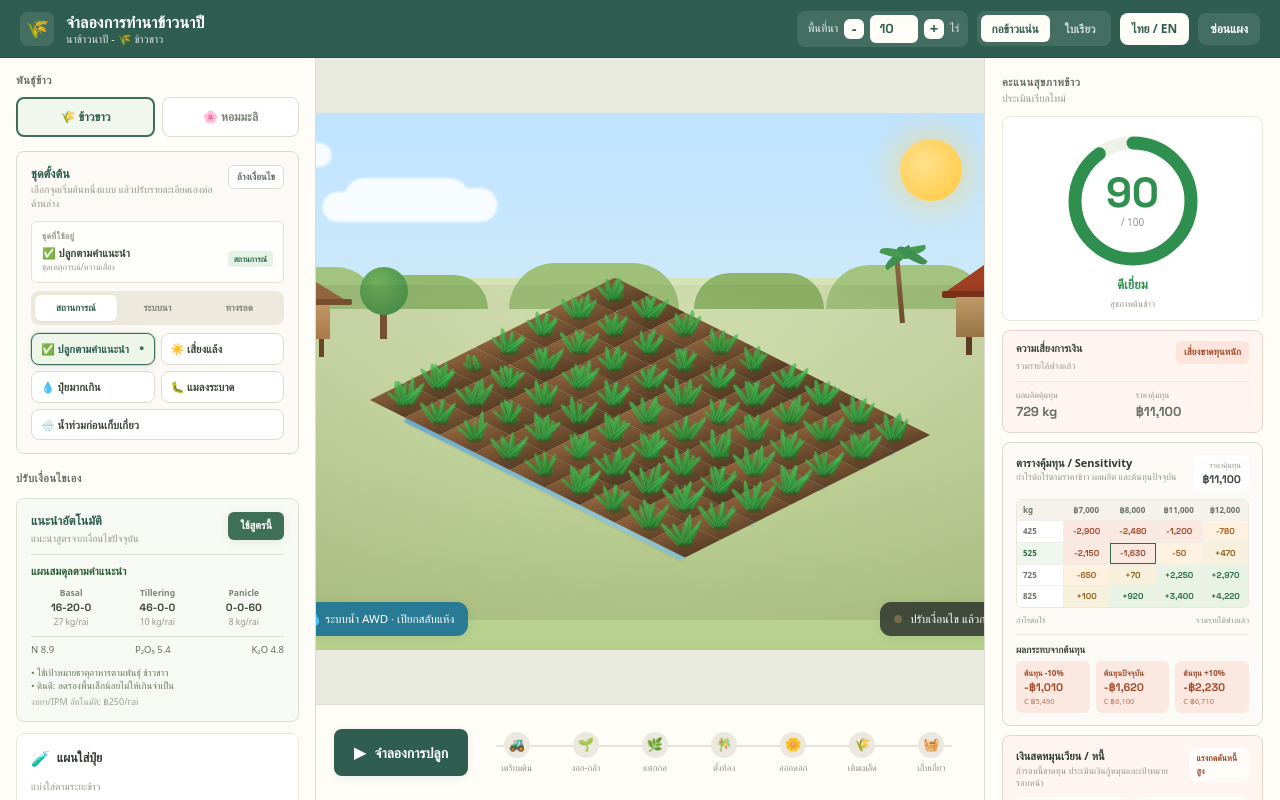
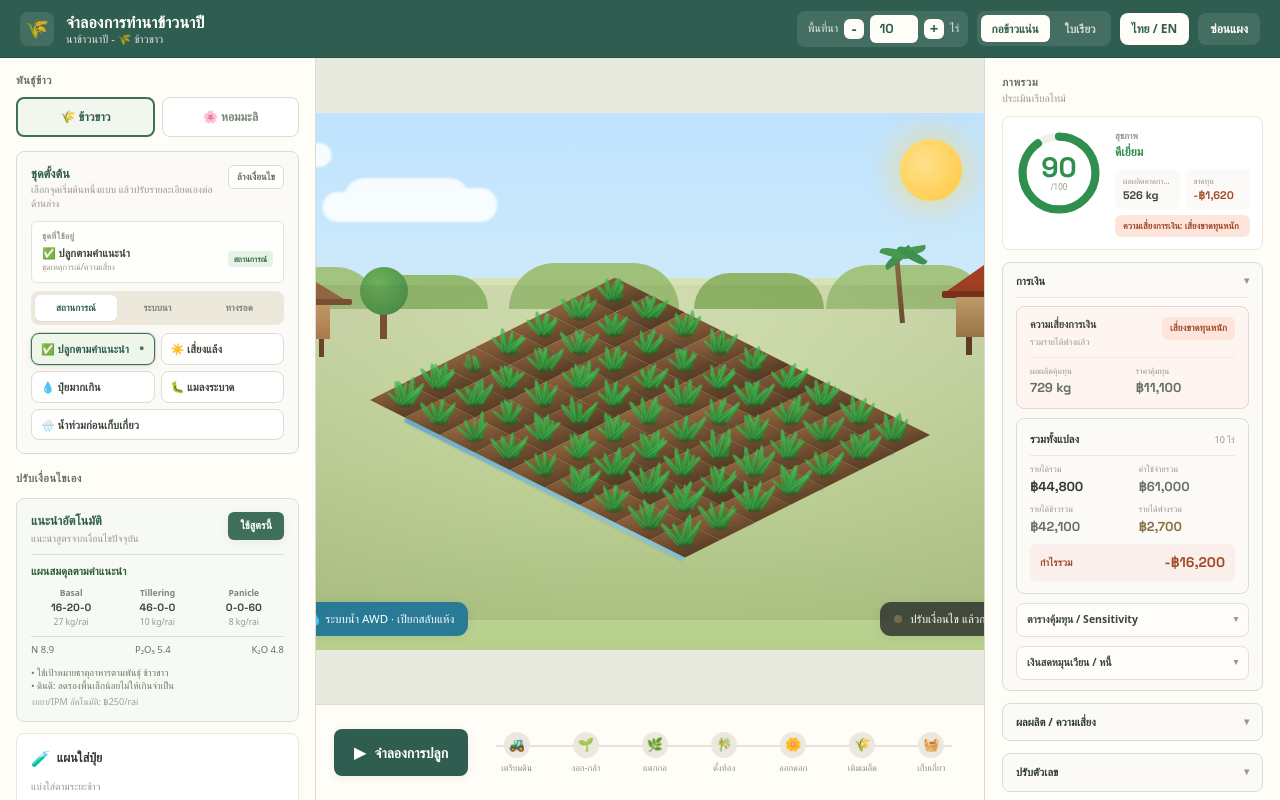
Before and after one commit to Ton-Munoi99/thai-rice-farming-simulator, a React (Vite) app: page / in a window 1280 px wide. Built offline with nearby package versions, Linux system fonts and the light colour scheme; a web font is replaced by a local one.

Commit message:
Group right dashboard sections

```diff
--- a/src/components/ScorePanel.jsx
+++ b/src/components/ScorePanel.jsx
@@ -32,12 +32,84 @@ export default function ScorePanel({ simulation }) {
   return (
     <aside className="fixed bottom-24 right-3 top-[70px] z-40 flex w-[min(300px,calc(100vw-24px))] flex-none flex-col overflow-y-auto border border-rice-border bg-rice-panel shadow-float lg:static lg:z-auto lg:w-[296px] lg:border-y-0 lg:border-r-0 lg:shadow-none">
       <div className="px-[17px] py-4">
-        <div className="control-heading">{t(language, "liveHealthScore")}</div>
+        <div className="control-heading">{t(language, "snapshot")}</div>
         <div className="text-[10.5px] text-rice-faint">{t(language, "realTime")}</div>
 
-        <section className="mt-2.5 flex flex-col items-center rounded-lg border border-rice-card bg-white pb-2.5 pt-3.5">
-          <div className="relative h-[140px] w-[140px]">
-            <svg width="140" height="140" viewBox="0 0 140 140" className="-rotate-90">
+        <SnapshotCard
+          circumference={circumference}
+          language={language}
+          model={model}
+          profitPositive={profitPositive}
+        />
+
+        <GroupDetails title={t(language, "financeGroup")} defaultOpen>
+          <FinancialRiskCard language={language} model={model} />
+          <FarmTotalsCard language={language} farmSize={simulation.farmSize} totals={totals} />
+          <CompactDetails title={t(language, "sensitivityTitle")}>
+            <SensitivityPanel simulation={simulation} />
+          </CompactDetails>
+          <CompactDetails title={t(language, "cashflowDebt")}>
+            <DebtPanel simulation={simulation} />
+          </CompactDetails>
+        </GroupDetails>
+
+        <GroupDetails title={t(language, "yieldRiskGroup")}>
+          <YieldCard language={language} model={model} />
+          <IndicatorGrid indicators={indicators} />
+          <ExplanationPanel language={language} model={model} />
+          <section className="mt-3.5 rounded-[13px] border border-rice-card bg-white px-[13px] py-3">
+            <RecommendationPanel language={language} risks={model.risks} actions={model.recommendedActions} />
+          </section>
+        </GroupDetails>
+
+        <GroupDetails title={t(language, "editNumbersGroup")}>
+          <PriceCard simulation={simulation} />
+          <StrawCard simulation={simulation} />
+          <CostDriversCard language={language} model={model} />
+          <CostEditorCard language={language} model={model} simulation={simulation} variety={variety} />
+          <ProfitPair language={language} model={model} profitPositive={profitPositive} />
+        </GroupDetails>
+
+        <GroupDetails title={t(language, "compareMoreGroup")}>
+          <CompareScenariosPanel simulation={simulation} />
+          <CarbonCard simulation={simulation} />
+          <AssumptionSourcePanel simulation={simulation} />
+        </GroupDetails>
+      </div>
+    </aside>
+  );
+}
+
+function GroupDetails({ children, defaultOpen = false, title }) {
+  return (
+    <details open={defaultOpen} className="mt-3 rounded-lg border border-[#d8ddd2] bg-[#fbfaf6] px-[13px] py-2.5">
+      <summary className="cursor-pointer list-none text-[11px] font-bold text-[#2f3b34]">
+        <span>{title}</span>
+        <span className="float-right text-[10px] text-rice-faint">▾</span>
+      </summary>
+      <div className="mt-2 border-t border-[#ebe7dd] pt-2">{children}</div>
+    </details>
+  );
+}
+
+function CompactDetails({ children, title }) {
+  return (
+    <details className="mt-[9px] rounded-lg border border-[#e5e1d4] bg-white/70 px-2.5 py-2">
+      <summary className="cursor-pointer list-none text-[10.5px] font-bold text-[#3c473a]">
+        <span>{title}</span>
+        <span className="float-right text-[9px] text-rice-faint">▾</span>
+      </summary>
+      <div className="mt-2 border-t border-[#ebe7dd] pt-2">{children}</div>
+    </details>
+  );
+}
+
+function SnapshotCard({ circumference, language, model, profitPositive }) {
+  return (
+    <section className="mt-2.5 rounded-lg border border-rice-card bg-white px-3 py-3">
+      <div className="grid grid-cols-[88px_1fr] gap-3">
+        <div className="relative h-[88px] w-[88px]">
+          <svg width="88" height="88" viewBox="0 0 140 140" className="-rotate-90">
             <circle cx="70" cy="70" r="58" fill="none" stroke="#eef1e7" strokeWidth="13" />
             <circle
               cx="70"
@@ -53,15 +125,48 @@ export default function ScorePanel({ simulation }) {
             />
           </svg>
           <div className="absolute inset-0 flex flex-col items-center justify-center">
-              <div className="font-display text-[42px] font-bold leading-none" style={{ color: model.color }}>{model.growthScore}</div>
-              <div className="mt-px text-[10px] text-rice-faint">/ 100</div>
+            <div className="font-display text-[28px] font-bold leading-none" style={{ color: model.color }}>{model.growthScore}</div>
+            <div className="text-[8px] text-rice-faint">/100</div>
           </div>
         </div>
-          <div className="mt-1 text-[13px] font-bold" style={{ color: model.color }}>{pickLang(language, model.label, model.labelTh)}</div>
-          <div className="mt-0.5 text-[9px] text-rice-faint">{t(language, "cropHealth")}</div>
+        <div className="min-w-0">
+          <div className="text-[9px] font-semibold text-rice-faint">{t(language, "healthScoreShort")}</div>
+          <div className="text-[12px] font-bold" style={{ color: model.color }}>{pickLang(language, model.label, model.labelTh)}</div>
+          <div className="mt-2 grid grid-cols-2 gap-1.5">
+            <MiniSnapshotMetric label={t(language, "estimatedYield")} value={`${formatNumber(model.estimatedYieldKgPerRai)} kg`} />
+            <MiniSnapshotMetric
+              label={model.profitPerRai >= 0 ? t(language, "profit") : t(language, "loss")}
+              value={signedBaht(model.profitPerRai)}
+              danger={!profitPositive}
+            />
+          </div>
+          <div className={`mt-1.5 rounded-md px-2 py-1 text-[9px] font-bold ${
+            model.financialRisk.tone === "good"
+              ? "bg-[#e5f2e6] text-[#2f6b48]"
+              : model.financialRisk.tone === "warning"
+                ? "bg-[#fff0c7] text-[#8a641c]"
+                : "bg-[#fde5dc] text-[#a24b2b]"
+          }`}>
+            {t(language, "financialRisk")}: {pickLang(language, model.financialRisk.level, model.financialRisk.levelTh)}
+          </div>
+        </div>
+      </div>
     </section>
+  );
+}
 
-        <section className={`mt-[9px] rounded-lg border px-[13px] py-2.5 ${
+function MiniSnapshotMetric({ danger = false, label, value }) {
+  return (
+    <div className="rounded-md bg-[#fbfaf6] px-2 py-1.5">
+      <div className="truncate text-[8px] text-rice-faint">{label}</div>
+      <div className={`font-display text-[11px] font-bold ${danger ? "text-[#a24b2b]" : "text-[#3c473a]"}`}>{value}</div>
+    </div>
+  );
+}
+
+function FinancialRiskCard({ language, model }) {
+  return (
+    <section className={`rounded-lg border px-[13px] py-2.5 ${
       model.financialRisk.tone === "good"
         ? "border-[#d7e8cf] bg-[#f4faf2]"
         : model.financialRisk.tone === "warning"
@@ -88,19 +193,67 @@ export default function ScorePanel({ simulation }) {
         <TotalMetric label={t(language, "breakEvenPrice")} value={`฿${formatNumber(model.financialRisk.breakEvenPricePerTon)}`} tone="muted" />
       </div>
     </section>
+  );
+}
 
-        <SensitivityPanel simulation={simulation} />
-        <DebtPanel simulation={simulation} />
+function FarmTotalsCard({ farmSize, language, totals }) {
+  return (
+    <section className="mt-[9px] rounded-lg border border-[#d8ddd2] bg-[#fbfaf6] px-[13px] py-3">
+      <div className="mb-2 flex items-baseline justify-between">
+        <div className="text-[11px] font-bold text-[#2f3b34]">{t(language, "farmTotals")}</div>
+        <div className="text-[9px] text-rice-faint">{farmSize} {t(language, "rai")}</div>
+      </div>
+      <div className="grid grid-cols-2 gap-x-3 gap-y-2 border-t border-[#ebe7dd] pt-2">
+        <TotalMetric label={t(language, "totalRevenue")} value={`฿${formatNumber(totals.revenue)}`} tone="ink" />
+        <TotalMetric label={t(language, "totalCost")} value={`฿${formatNumber(totals.cost)}`} tone="muted" />
+        <TotalMetric label={t(language, "riceTotal")} value={`฿${formatNumber(totals.riceRevenue)}`} tone="muted" />
+        <TotalMetric label={t(language, "strawTotal")} value={`฿${formatNumber(totals.strawRevenue)}`} tone="straw" />
+      </div>
+      <div className={`mt-2 rounded-md px-2.5 py-2 ${totals.profit >= 0 ? "bg-[#eef6ed] text-[#2f6b48]" : "bg-[#fbefeb] text-[#a24b2b]"}`}>
+        <div className="flex items-center justify-between gap-2">
+          <span className="text-[10px] font-semibold">{t(language, "totalProfit")}</span>
+          <span className="font-display text-[14px] font-bold">{signedBaht(totals.profit)}</span>
+        </div>
+      </div>
+    </section>
+  );
+}
 
-        <section className="mt-[11px] flex items-center justify-between rounded-lg border border-[#e6dcc8] bg-[#fffaf0] px-[15px] py-[13px]">
+function YieldCard({ language, model }) {
+  return (
+    <section className="flex items-center justify-between rounded-lg border border-[#e6dcc8] bg-[#fffaf0] px-[15px] py-[13px]">
       <div>
         <div className="text-[11px] font-semibold text-[#9a8638]">{t(language, "estimatedYield")}</div>
         <div className="text-[10px] text-[#b6ad8a]">kg / {t(language, "rai")}</div>
       </div>
       <div className="font-display text-[30px] font-bold text-rice-gold">{formatNumber(model.estimatedYieldKgPerRai)}</div>
     </section>
+  );
+}
 
-        <section className="mt-[9px] flex items-center justify-between gap-2 rounded-lg border border-rice-card bg-white px-[13px] py-2.5">
+function IndicatorGrid({ indicators }) {
+  return (
+    <section className="mt-[9px] grid grid-cols-2 gap-1.5">
+      {indicators.map(([name, value, color, suffix]) => (
+        <div key={name} className="rounded-md border border-[#e5e9de] bg-white px-2 py-2">
+          <div className="flex items-baseline justify-between gap-1 text-[9px]">
+            <span className="min-w-0 truncate text-[#3c473a]">{name}</span>
+            <b className="font-display" style={{ color }}>{value}{suffix}</b>
+          </div>
+          <div className="mt-1.5 h-[6px] overflow-hidden rounded-[7px] bg-[#eef1e7]">
+            <div className="h-full rounded-[7px] transition-[width] duration-500" style={{ width: `${Math.max(value, 2)}%`, background: color }} />
+          </div>
+        </div>
+      ))}
+    </section>
+  );
+}
+
+function PriceCard({ simulation }) {
+  const { language } = simulation;
+
+  return (
+    <section className="flex items-center justify-between gap-2 rounded-lg border border-rice-card bg-white px-[13px] py-2.5">
       <div className="leading-tight">
         <div className="text-[11px] font-semibold text-[#3c473a]">{t(language, "salePrice")}</div>
         <div className="text-[9.5px] text-rice-faint">{t(language, "bahtPerTon")}</div>
@@ -120,7 +273,14 @@ export default function ScorePanel({ simulation }) {
         <SmallButton onClick={() => simulation.setPricePerTon(simulation.pricePerTon + 100)}>+</SmallButton>
       </div>
     </section>
+  );
+}
 
+function StrawCard({ simulation }) {
+  const model = simulation.liveModel;
+  const { language } = simulation;
+
+  return (
     <section className="mt-[9px] rounded-lg border border-[#d9e2d1] bg-[#f7faf4] px-[13px] py-2.5">
       <div className="mb-2 flex items-start justify-between gap-2">
         <div className="leading-tight">
@@ -172,44 +332,11 @@ export default function ScorePanel({ simulation }) {
         </div>
       </div>
     </section>
+  );
+}
 
-        <section className="mt-[9px] rounded-lg border border-[#d8ddd2] bg-[#fbfaf6] px-[13px] py-3">
-          <div className="mb-2 flex items-baseline justify-between">
-            <div className="text-[11px] font-bold text-[#2f3b34]">{t(language, "farmTotals")}</div>
-            <div className="text-[9px] text-rice-faint">{simulation.farmSize} {t(language, "rai")}</div>
-          </div>
-          <div className="grid grid-cols-2 gap-x-3 gap-y-2 border-t border-[#ebe7dd] pt-2">
-            <TotalMetric label={t(language, "totalRevenue")} value={`฿${formatNumber(totals.revenue)}`} tone="ink" />
-            <TotalMetric label={t(language, "totalCost")} value={`฿${formatNumber(totals.cost)}`} tone="muted" />
-            <TotalMetric label={t(language, "riceTotal")} value={`฿${formatNumber(totals.riceRevenue)}`} tone="muted" />
-            <TotalMetric label={t(language, "strawTotal")} value={`฿${formatNumber(totals.strawRevenue)}`} tone="straw" />
-          </div>
-          <div className={`mt-2 rounded-md px-2.5 py-2 ${totals.profit >= 0 ? "bg-[#eef6ed] text-[#2f6b48]" : "bg-[#fbefeb] text-[#a24b2b]"}`}>
-            <div className="flex items-center justify-between gap-2">
-              <span className="text-[10px] font-semibold">{t(language, "totalProfit")}</span>
-              <span className="font-display text-[14px] font-bold">{signedBaht(totals.profit)}</span>
-            </div>
-          </div>
-        </section>
-
-        <CostDriversCard language={language} model={model} />
-
-        <section className="mt-[13px] flex flex-col gap-[11px]">
-          {indicators.map(([name, value, color, suffix]) => (
-            <div key={name}>
-              <div className="mb-1 flex items-baseline justify-between text-[11.5px]">
-                <span className="text-[#3c473a]">{name}</span>
-                <b className="font-display" style={{ color }}>{value}{suffix}</b>
-              </div>
-              <div className="h-[7px] overflow-hidden rounded-[7px] bg-[#eef1e7]">
-                <div className="h-full rounded-[7px] transition-[width] duration-500" style={{ width: `${Math.max(value, 2)}%`, background: color }} />
-              </div>
-            </div>
-          ))}
-        </section>
-
-        <ExplanationPanel language={language} model={model} />
-
+function CostEditorCard({ language, model, simulation, variety }) {
+  return (
     <section className="mt-3.5 rounded-lg border border-rice-card bg-white px-[13px] py-3">
       <div className="mb-2 flex items-center justify-between">
         <div className="text-[11px] font-bold text-[#3c473a]">{t(language, "costBreakdown")}</div>
@@ -233,7 +360,11 @@ export default function ScorePanel({ simulation }) {
       <ChemicalProgramNote language={language} model={model} />
       <TotalCostRow language={language} value={model.costPerRai} onChange={simulation.setTotalCostPerRai} />
     </section>
+  );
+}
 
+function ProfitPair({ language, model, profitPositive }) {
+  return (
     <section className="mt-[9px] grid grid-cols-2 gap-2">
       <div className="rounded-lg border border-rice-card bg-white px-[11px] py-2.5">
         <div className="text-[9.5px] text-rice-faint">{t(language, "revenue")}</div>
@@ -248,17 +379,6 @@ export default function ScorePanel({ simulation }) {
         <div className="text-[9px] opacity-80">{t(language, "perRai")}</div>
       </div>
     </section>
-
-        <CompareScenariosPanel simulation={simulation} />
-
-        <CarbonCard simulation={simulation} />
-        <AssumptionSourcePanel simulation={simulation} />
-
-        <section className="mt-3.5 rounded-[13px] border border-rice-card bg-white px-[13px] py-3">
-          <RecommendationPanel language={language} risks={model.risks} actions={model.recommendedActions} />
-        </section>
-      </div>
-    </aside>
   );
 }
 
--- a/src/i18n.js
+++ b/src/i18n.js
@@ -77,6 +77,12 @@ export const TEXT = {
   managementTiming: { en: "Management timing", th: "ความตรงเวลาในการจัดการ" },
   timingDiscipline: { en: "Timing discipline", th: "จัดการตรงเวลา" },
   liveHealthScore: { en: "Live health score", th: "คะแนนสุขภาพข้าว" },
+  snapshot: { en: "Snapshot", th: "ภาพรวม" },
+  healthScoreShort: { en: "Health", th: "สุขภาพ" },
+  financeGroup: { en: "Finance", th: "การเงิน" },
+  yieldRiskGroup: { en: "Yield & risk", th: "ผลผลิต / ความเสี่ยง" },
+  editNumbersGroup: { en: "Edit assumptions", th: "ปรับตัวเลข" },
+  compareMoreGroup: { en: "Compare & references", th: "เปรียบเทียบ / ข้อมูลเสริม" },
   cropHealth: { en: "Crop health", th: "สุขภาพต้นข้าว" },
   financialRisk: { en: "Financial risk", th: "ความเสี่ยงการเงิน" },
   breakEvenYield: { en: "Break-even yield", th: "ผลผลิตคุ้มทุน" },
```
Lines whose indentation alone changed are shown as unchanged.
